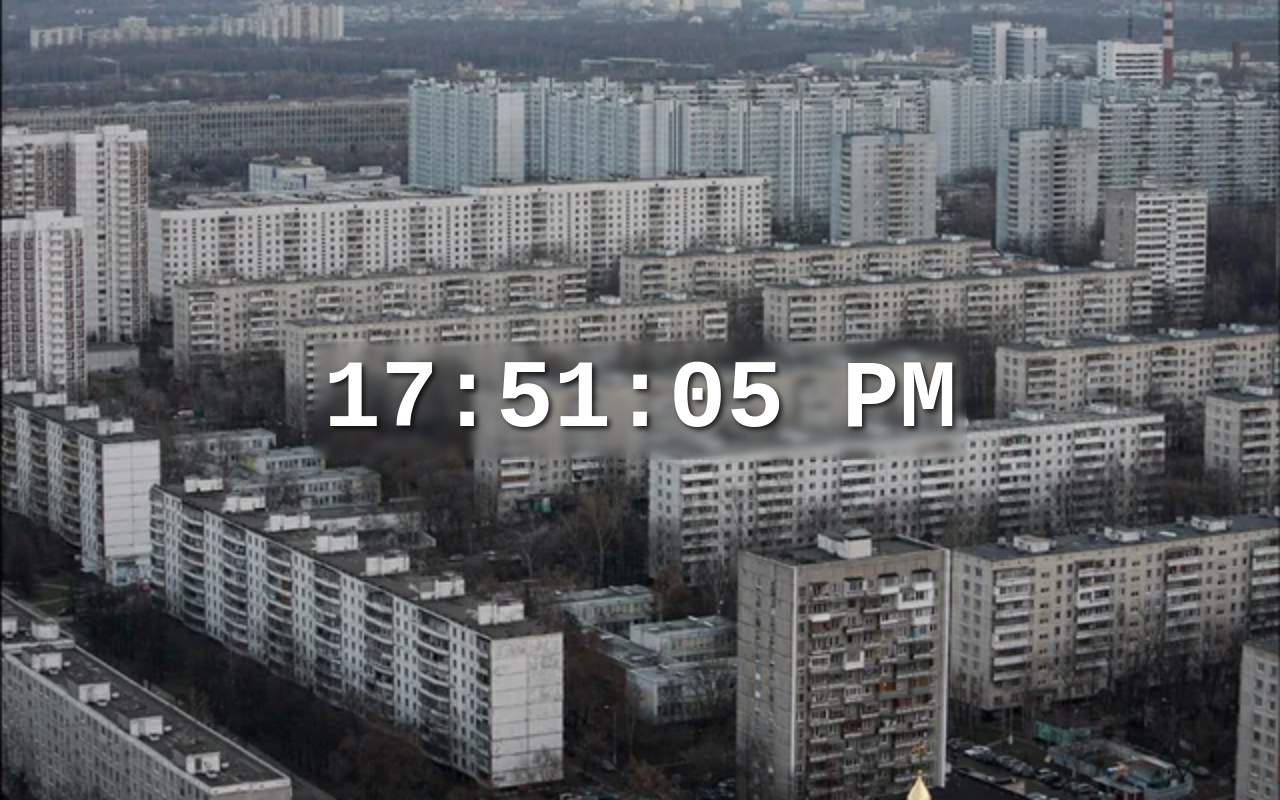
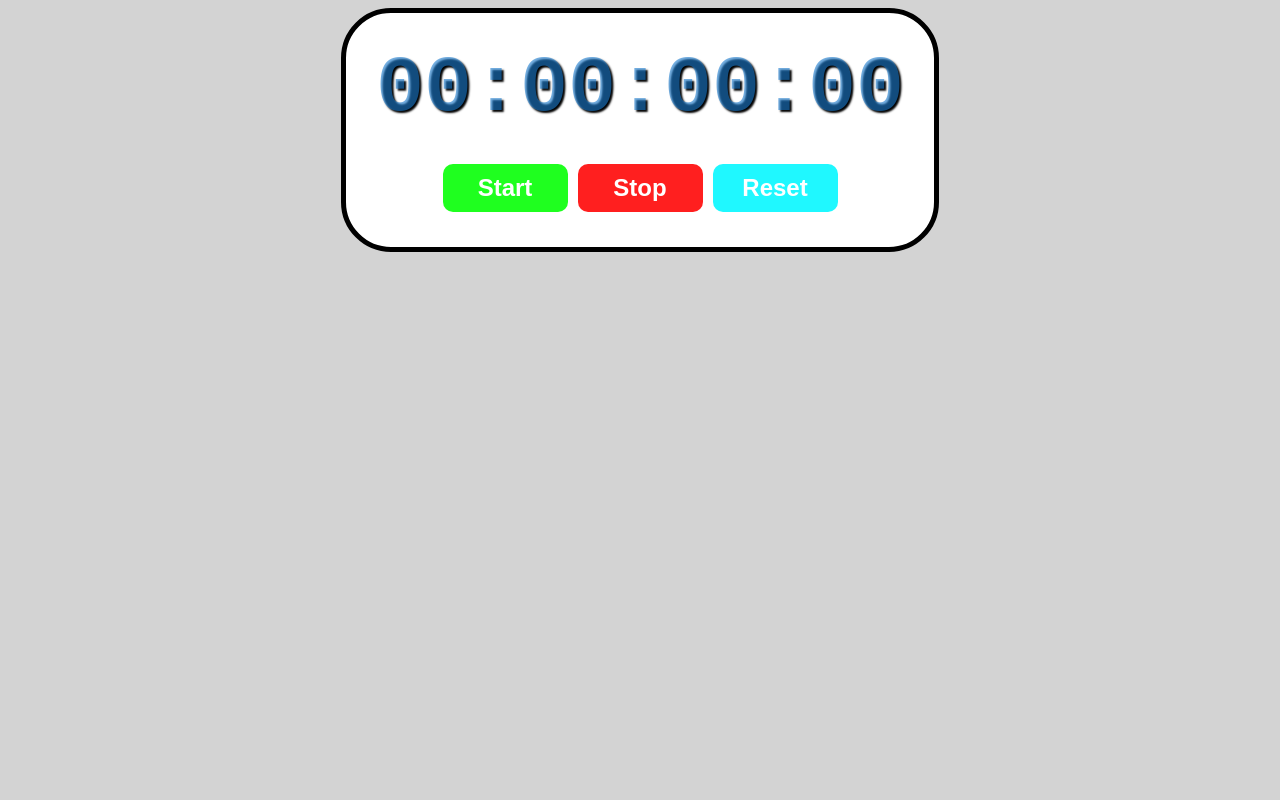
Before and after one commit to Nichollas531/Website-Project, a React (Vite) app: page / in a window 1280 px wide. Built offline with nearby package versions, Linux system fonts and the light colour scheme.

Commit message:
Component stopwatch

```diff
--- a/src/App.jsx
+++ b/src/App.jsx
@@ -19,11 +19,13 @@
 import Clock from "./Clock.jsx";
 import UseContext from "./UseContext.jsx";
 import UseRef from "./UseRef.jsx";
+import Stopwatch from "./Stopwatch.jsx";
 function App() {
   return (
     <>
+      <Stopwatch />
+      {/*
       <Clock />
-      {/*
       <UseRef />
       <UseContext />
       <Header />
--- /dev/null
+++ b/src/Stopwatch.jsx
@@ -0,0 +1,63 @@
+import React, { useState, useEffect, useRef } from "react";
+
+function Stopwatch() {
+  const [isRunning, setIsRunning] = useState(false);
+  const [elapsedTime, setElapsedTime] = useState(0);
+  const intervalIdRef = useRef(null);
+  const startimeRef = useRef(0);
+
+  useEffect(() => {
+    if (isRunning) {
+      intervalIdRef.current = setInterval(() => {
+        setElapsedTime(Date.now() - startimeRef.current);
+      }, 10);
+    }
+    return () => {
+      clearInterval(intervalIdRef.current);
+    };
+  }, [isRunning]);
+
+  function start() {
+    setIsRunning(true);
+    startimeRef.current = Date.now() - elapsedTime;
+  }
+  function stop() {
+    setIsRunning(false);
+  }
+  function reset() {
+    setElapsedTime(0);
+    setIsRunning(false);
+  }
+  function formatTime() {
+    let hours = Math.floor(elapsedTime / (1000 * 60 * 60));
+    let minutes = Math.floor((elapsedTime / (1000 * 60)) % 60);
+    let seconds = Math.floor((elapsedTime / 1000) % 60);
+    let milliseconds = Math.floor((elapsedTime % 1000) / 10);
+
+    hours = String(hours).padStart(2, "0");
+    minutes = String(minutes).padStart(2, "0");
+    seconds = String(seconds).padStart(2, "0");
+    milliseconds = String(milliseconds).padStart(2, "0");
+    return `${hours}:${minutes}:${seconds}:${milliseconds}`;
+  }
+  return (
+    <>
+      <div className="stopwatch">
+        <div className="display">{formatTime()}</div>
+        <div className="controls">
+          <button onClick={start} className="start-button">
+            Start
+          </button>
+          <button onClick={stop} className="stop-button">
+            Stop
+          </button>
+          <button onClick={reset} className="reset-button">
+            Reset
+          </button>
+        </div>
+      </div>
+    </>
+  );
+}
+
+export default Stopwatch;
--- a/src/index.css
+++ b/src/index.css
@@ -221,7 +221,6 @@
   border: 3px solid;
   padding: 25px;
   }
-  }*/
   body {
     background-image: url(assets/buildingsR.webp);
     background-position: center;
@@ -246,3 +245,58 @@
     text-align: center;
     text-shadow: 3px 3px 5px hsla(0, 0%, 0%, 0.74);
   }
+
+  }*/
+body {
+  display: flex;
+  flex-direction: column;
+  align-items: center;
+  background-color: lightgrey;
+}
+.stopwatch {
+  display: flex;
+  flex-direction: column;
+  align-items: center;
+  border: 5px solid;
+  border-radius: 50px;
+  background-color: white;
+  padding: 30px;
+}
+.display {
+  font-size: 5rem;
+  font-family: monospace;
+  font-weight: bold;
+  color: rgba(30, 124, 206, 0.61);
+  text-shadow: 2px 2px 2px black;
+  margin-bottom: 25px;
+}
+.controls button {
+  font-size: 1.5rem;
+  font-weight: bold;
+  padding: 10px 20px;
+  margin: 5px;
+  min-width: 125px;
+  border: none;
+  border-radius: 10px;
+  cursor: pointer;
+  color: white;
+  transition: background-color 0.5s ease;
+}
+.start-button {
+  background-color: hsl(120, 100%, 56%);
+}
+.start-button:hover {
+  background-color: hsl(120, 70%, 22%);
+}
+.stop-button {
+  background-color: hsl(0, 100%, 56%);
+}
+.stop-button:hover {
+  background-color: hsl(0, 92%, 19%);
+}
+.reset-button {
+  background-color: hsl(182, 100%, 56%);
+}
+.reset-button:hover {
+  background-color: hsl(184, 73%, 30%);
+}
```
Lines whose indentation alone changed are shown as unchanged.
